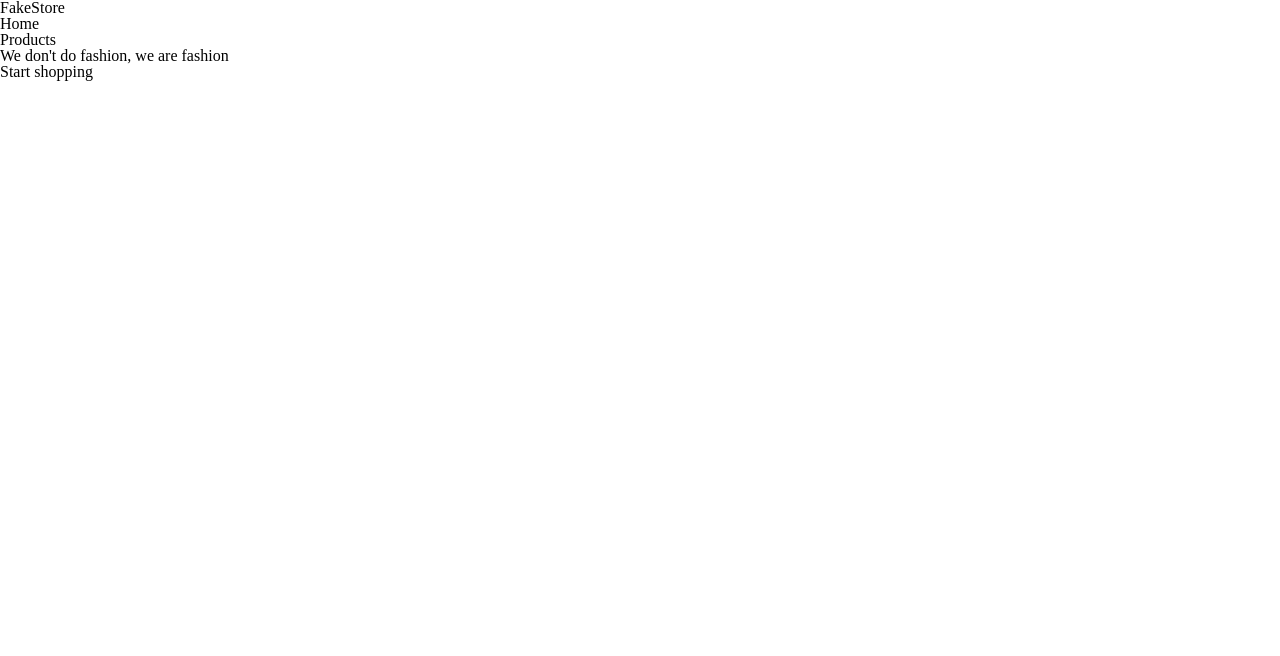
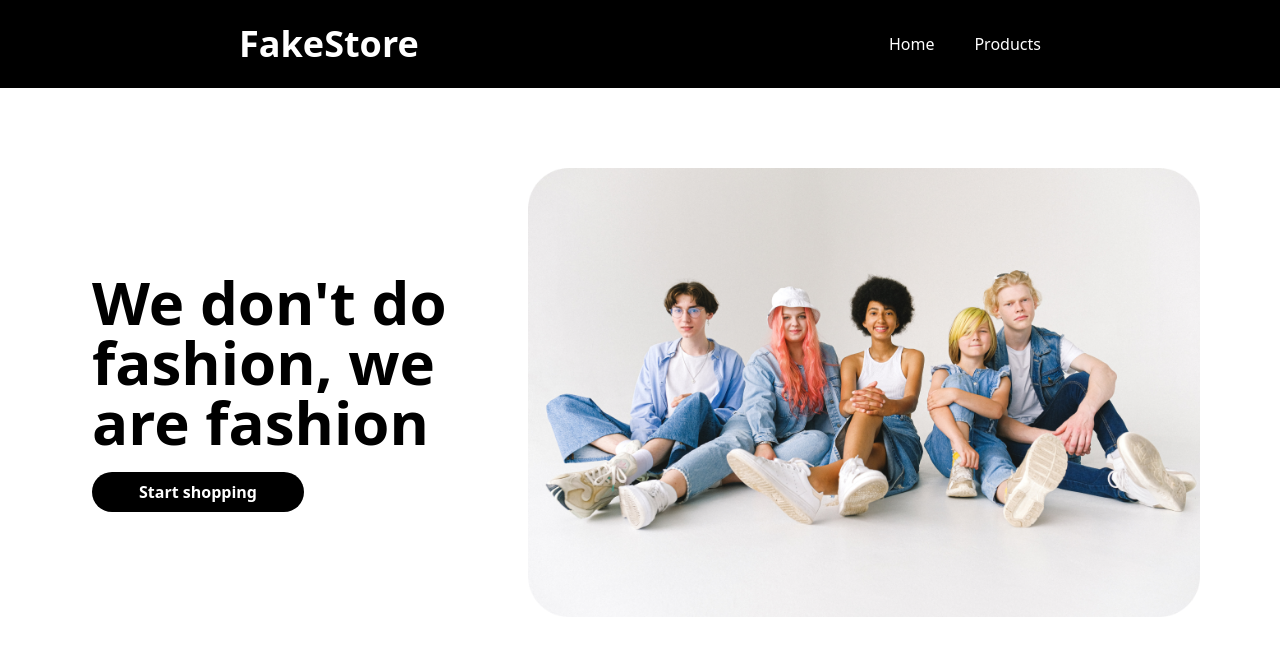
Before and after one commit to marriagav/shopping-cart, a React (Create React App) app: page / in a window 1280 px wide. Shown: the top 656 px of the page. Built offline with nearby package versions, Linux system fonts and the light colour scheme.

Commit message:
pretty app

```diff
--- a/src/components/Home/Home.tsx
+++ b/src/components/Home/Home.tsx
@@ -1,20 +1,30 @@
 import React, { useEffect } from "react";
 import { useNavigate } from "react-router-dom";
-
+import homepageImage from "../../assets/images/homepage-image.png";
 function Home() {
   const navigate = useNavigate();
 
   return (
-    <>
-      <h2>We don't do fashion, we are fashion</h2>
+    <div className="relative md:flex md:flex-row md:p-20 items-center md:static">
+      <div className="flex flex-col top-10 items-center w-full p-3 justify-center absolute z-10 md:static md:items-start gap-5">
+        <h2 className="text-4xl font-bold text-center md:text-left lg:text-6xl">
+          We don't do fashion, we are fashion
+        </h2>
         <button
+          className="bg-black text-white rounded-full p-3 font-bold md:w-1/2"
           onClick={(e) => {
             navigate("/products");
           }}
         >
           Start shopping
         </button>
-    </>
+      </div>
+      <img
+        className="absolute left-0 top-0 opacity-50 md:static md:opacity-100 md:w-3/5"
+        src={homepageImage}
+        alt="Homepage Image"
+      />
+    </div>
   );
 }
 
--- a/src/components/ItemLargeCard/ItemLargeCard.tsx
+++ b/src/components/ItemLargeCard/ItemLargeCard.tsx
@@ -6,11 +6,19 @@ interface itemLargeCardProps {
 
 function ItemLargeCard(props: itemLargeCardProps) {
   return (
-    <div>
-      <img src={props.item.image} alt={props.item.title} />
-      <h2>{props.item.title}</h2>
-      <p>{props.item.price}</p>
-      <button>Add to cart</button>
+    <div className="flex flex-col justify-between items-center border-solid border border-gray-200 shadow rounded-lg gap-3 w-full p-2">
+      <div className="flex items-center justify-center h-40 w-full border-solid border-b p-3 rounded-t border-gray-200">
+        <img
+          src={props.item.image}
+          alt={props.item.title}
+          className="object-contain h-full"
+        />
+      </div>
+      <h2 className="text-center font-bold w-full">{props.item.title}</h2>
+      <p>${props.item.price}</p>
+      <button className="bg-black text-white text-bold p-3 w-full rounded-lg margin-3">
+        Add to cart
+      </button>
     </div>
   );
 }
--- a/src/components/NavBar/NavBar.tsx
+++ b/src/components/NavBar/NavBar.tsx
@@ -3,9 +3,9 @@ import { NavLink } from "react-router-dom";
 
 function NavBar() {
   return (
-    <nav>
-      <h1>FakeStore</h1>
-      <ul>
+    <nav className="flex flex-row justify-around items-center gap-10 p-6 bg-black text-white">
+      <h1 className="text-4xl font-bold">FakeStore</h1>
+      <ul className="flex flex-row justify-center items-center gap-10">
         <li>
           <NavLink to="/">Home</NavLink>
         </li>
--- a/src/components/Products/Products.tsx
+++ b/src/components/Products/Products.tsx
@@ -24,20 +24,34 @@ function Products() {
 
   function renderThis() {
     if (isLoading) {
-      return <p>Loading</p>;
-    } else {
-      return items.map((item: item) => {
-        return <ItemLargeCard item={item}></ItemLargeCard>;
-      });
+      return (
+        <div role="status" className="flex items-center justify-center">
+          <svg
+            aria-hidden="true"
+            className="w-10 h-10 mr-2 text-gray-200 animate-spin dark:text-gray-600 fill-white"
+            viewBox="0 0 100 101"
+            fill="none"
+            xmlns="http://www.w3.org/2000/svg"
+          >
+            <path
+              d="M100 50.5908C100 78.2051 77.6142 100.591 50 100.591C22.3858 100.591 0 78.2051 0 50.5908C0 22.9766 22.3858 0.59082 50 0.59082C77.6142 0.59082 100 22.9766 100 50.5908ZM9.08144 50.5908C9.08144 73.1895 27.4013 91.5094 50 91.5094C72.5987 91.5094 90.9186 73.1895 90.9186 50.5908C90.9186 27.9921 72.5987 9.67226 50 9.67226C27.4013 9.67226 9.08144 27.9921 9.08144 50.5908Z"
+              fill="currentColor"
+            />
+            <path
+              d="M93.9676 39.0409C96.393 38.4038 97.8624 35.9116 97.0079 33.5539C95.2932 28.8227 92.871 24.3692 89.8167 20.348C85.8452 15.1192 80.8826 10.7238 75.2124 7.41289C69.5422 4.10194 63.2754 1.94025 56.7698 1.05124C51.7666 0.367541 46.6976 0.446843 41.7345 1.27873C39.2613 1.69328 37.813 4.19778 38.4501 6.62326C39.0873 9.04874 41.5694 10.4717 44.0505 10.1071C47.8511 9.54855 51.7191 9.52689 55.5402 10.0491C60.8642 10.7766 65.9928 12.5457 70.6331 15.2552C75.2735 17.9648 79.3347 21.5619 82.5849 25.841C84.9175 28.9121 86.7997 32.2913 88.1811 35.8758C89.083 38.2158 91.5421 39.6781 93.9676 39.0409Z"
+              fill="currentFill"
+            />
+          </svg>
+          <span className="sr-only">Loading...</span>
+        </div>
+      );
     }
+    return items.map((item: item) => {
+      return <ItemLargeCard item={item} key={item.id}></ItemLargeCard>;
+    });
   }
 
-  return (
-    <div>
-      <h1>Products</h1>
-      {renderThis()}
-    </div>
-  );
+  return <div className="grid grid-cols-auto p-20 gap-20">{renderThis()}</div>;
 }
 
 export default Products;
--- a/src/index.css
+++ b/src/index.css
@@ -1,6 +1,8 @@
 @tailwind base;
 @tailwind components;
 @tailwind utilities;
+
+/* RESET */
 
 /* http://meyerweb.com/eric/tools/css/reset/
    v2.0 | 20110126
@@ -131,3 +133,11 @@ table {
   border-collapse: collapse;
   border-spacing: 0;
 }
+
+/* GLOBAL */
+
+:root {
+  --system-ui: system-ui, "Segoe UI", Roboto, Helvetica, Arial, sans-serif,
+    "Apple Color Emoji", "Segoe UI Emoji", "Segoe UI Symbol";
+  font-family: var(--system-ui);
+}
--- /dev/null
+++ b/src/types/index.d.ts
@@ -0,0 +1,2 @@
+declare module "*.jpg";
+declare module "*.png";
--- a/tailwind.config.js
+++ b/tailwind.config.js
@@ -2,7 +2,11 @@
 module.exports = {
   content: ["./src/**/*.{js,jsx,ts,tsx}"],
   theme: {
-    extend: {},
+    extend: {
+      gridTemplateColumns: {
+        auto: "repeat(auto-fit, minmax(200px, 1fr))",
+      },
+    },
   },
   plugins: [],
 };
```
Also changed, not shown: src/assets/images/homepage-image.png (added). Lines whose indentation alone changed are shown as unchanged.
